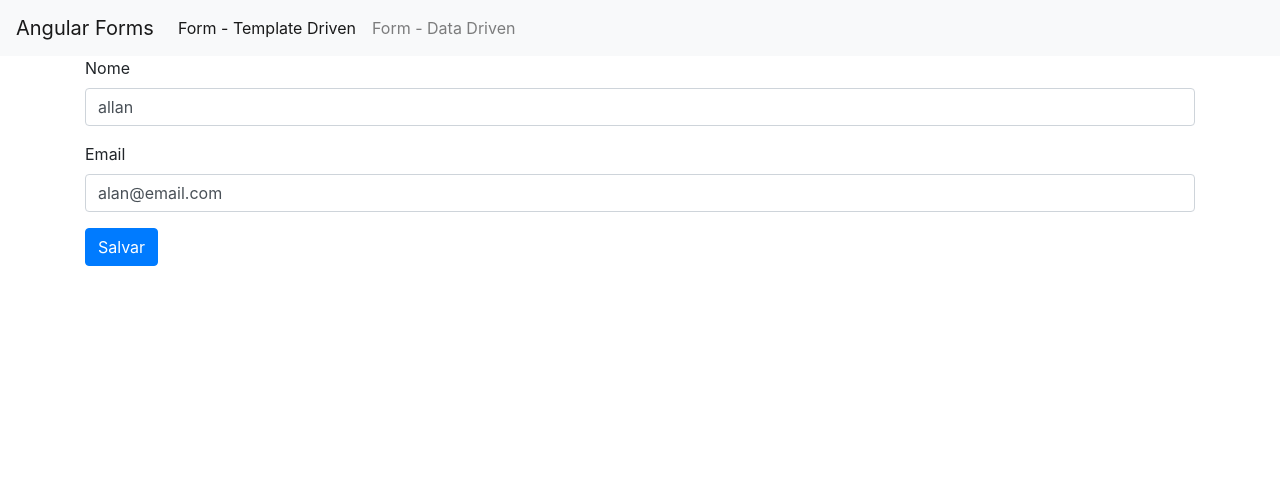
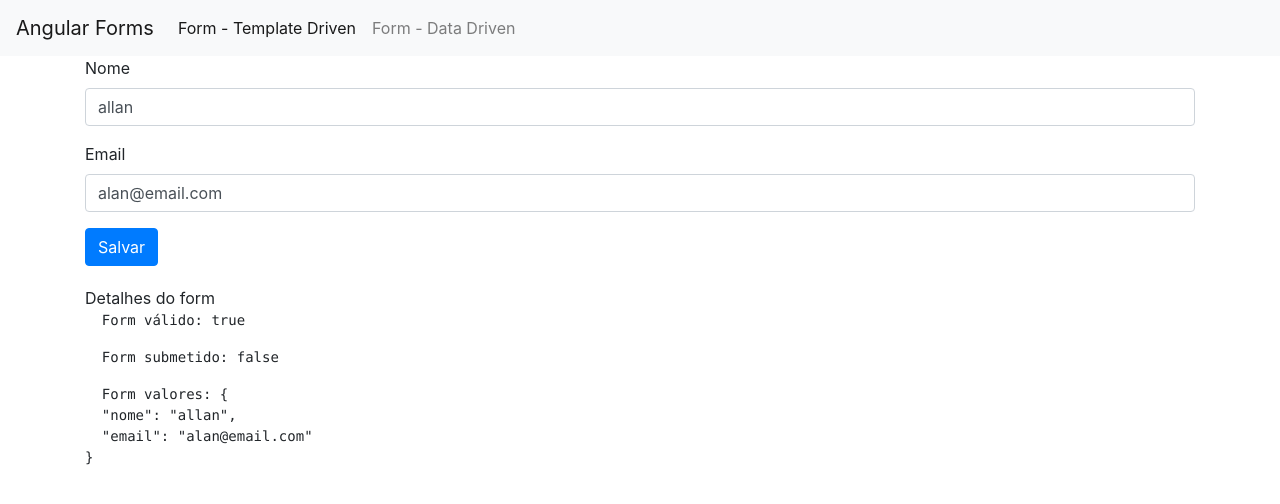
Before and after one commit to awyllams89/angular, an Angular app in the folder forms/: page /templateForm in a window 1280 px wide. Shown: the top 504 px of the page. Built offline with nearby package versions, Linux system fonts and the light colour scheme.

Commit message:
cria form apenas pra debug

```diff
--- a/forms/src/app/app.module.ts
+++ b/forms/src/app/app.module.ts
@@ -3,7 +3,6 @@
 
 import { AppRoutingModule } from './app-routing.module';
 import { AppComponent } from './app.component';
-import { TemplateFormComponent } from './template-form/template-form.component';
 import { DataFormComponent } from './data-form/data-form.component';
 import { TemplateFormModule } from './template-form/template-form.module';
 
--- /dev/null
+++ b/forms/src/app/form-debug/form-debug.component.html
@@ -0,0 +1,15 @@
+<div style="margin-top: 20px" *ngIf="form">
+<div>
+  Detalhes do form
+</div>
+<pre>
+  Form válido: {{ form.valid  }}
+</pre>
+<pre>
+  Form submetido: {{ form.submitted  }}
+</pre>
+<pre>
+  Form valores: {{ form.value | json }}
+</pre>
+
+</div>
--- /dev/null
+++ b/forms/src/app/form-debug/form-debug.component.ts
@@ -0,0 +1,17 @@
+import { Component, Input, OnInit } from '@angular/core';
+
+@Component({
+  selector: 'app-form-debug',
+  templateUrl: './form-debug.component.html',
+  styleUrls: ['./form-debug.component.css']
+})
+export class FormDebugComponent implements OnInit {
+
+  @Input() form: any;
+
+  constructor() { }
+
+  ngOnInit(): void {
+  }
+
+}
--- a/forms/src/app/template-form/template-form.component.html
+++ b/forms/src/app/template-form/template-form.component.html
@@ -18,3 +18,5 @@
   </div>
   <button type="submit"[disabled]="!f.valid" class="btn btn-primary">Salvar</button>
 </form>
+
+<app-form-debug [form]="f"></app-form-debug>
--- a/forms/src/app/template-form/template-form.module.ts
+++ b/forms/src/app/template-form/template-form.module.ts
@@ -2,11 +2,12 @@
 import { CommonModule } from '@angular/common';
 import { FormsModule } from '@angular/forms';
 import { TemplateFormComponent } from './template-form.component';
+import { FormDebugComponent } from '../form-debug/form-debug.component';
 
 
 
 @NgModule({
-  declarations: [TemplateFormComponent],
+  declarations: [TemplateFormComponent, FormDebugComponent],
   imports: [
     CommonModule,
     FormsModule
```
Also changed, not shown: forms/src/app/form-debug/form-debug.component.css (added).
